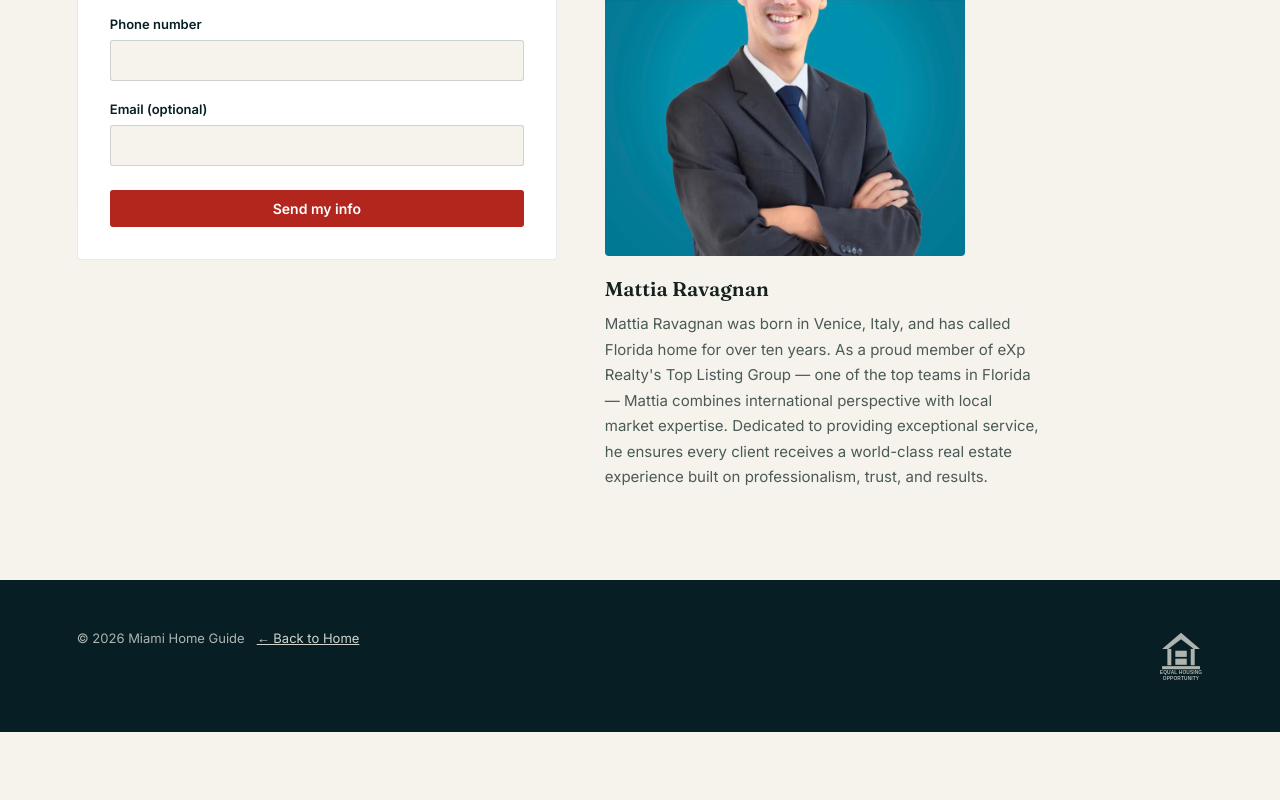
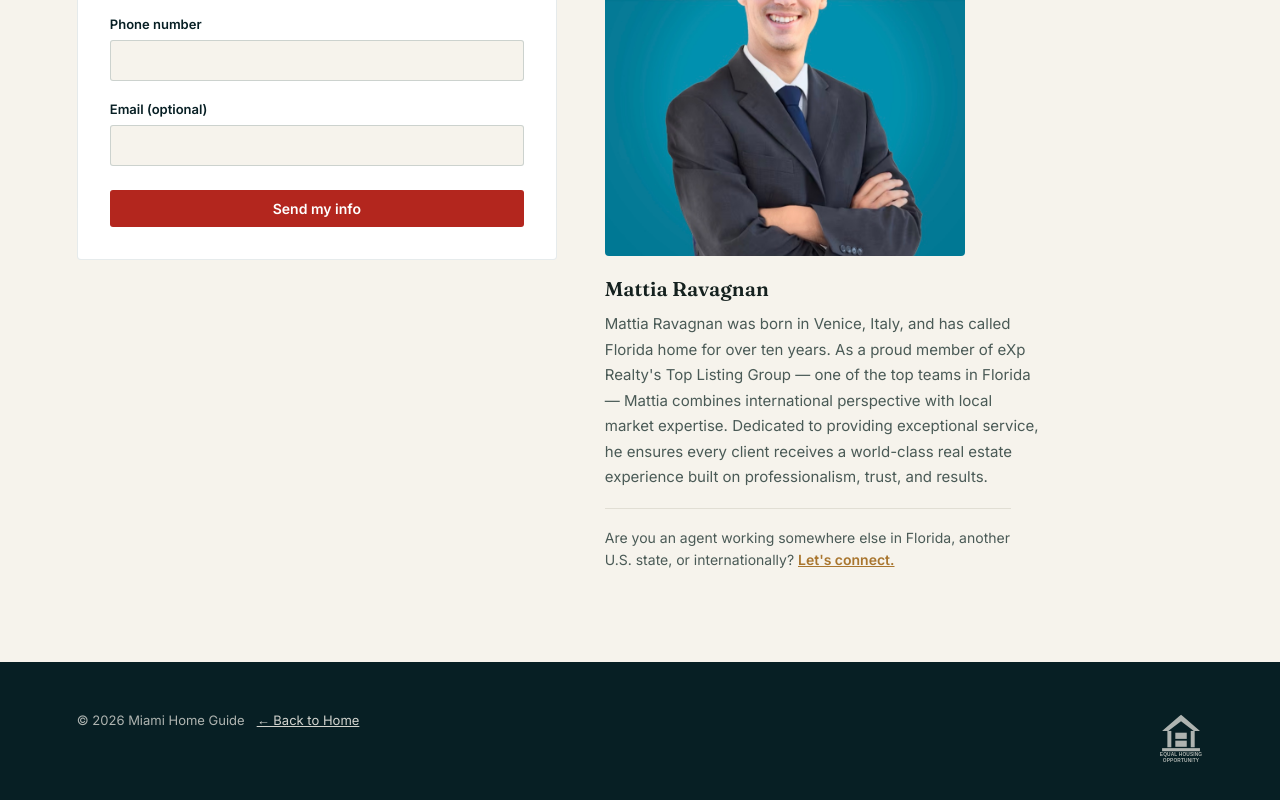
Before and after one commit to matravagnan-droid/miami-home-guide, a Next.js app: page /book-a-call in a window 1280 px wide. Shown: the part 555-1355 px from the top of the page. Before the commit the page ends 1287 px from the top, so only its background shows below. Built offline with nearby package versions, Linux system fonts and the light colour scheme.

Commit message:
Add agent-referral line below bio on lead pages
Adds a small line under the bio on Book a Call and Get Pre-Approved (shared AgentBio component) inviting agents outside Miami-Dade to connect on referrals, with a mailto link. Translated into all 6 site languages.

```diff
--- a/app/components/AgentBio.js
+++ b/app/components/AgentBio.js
@@ -10,6 +10,10 @@ export default function AgentBio() {
       <img src="/images/mattia-headshot.jpg" alt={t.agentBio.name} className="agent-bio-photo" />
       <h3 className="agent-bio-name">{t.agentBio.name}</h3>
       <p className="agent-bio-text">{t.agentBio.bio}</p>
+      <p className="agent-bio-referral">
+        {t.agentBio.referral}{" "}
+        <a href="mailto:mat.ravagnan@gmail.com">{t.agentBio.referralCta}</a>
+      </p>
     </div>
   );
 }
--- a/app/globals.css
+++ b/app/globals.css
@@ -1107,6 +1107,22 @@ footer a {
   margin: 0;
 }
 
+.agent-bio-referral {
+  font-size: 14px;
+  line-height: 1.6;
+  color: #4a5a56;
+  max-width: 46ch;
+  margin: 18px 0 0;
+  padding-top: 18px;
+  border-top: 1px solid #e1ded4;
+}
+
+.agent-bio-referral a {
+  color: var(--sunset);
+  font-weight: 600;
+  text-decoration: underline;
+}
+
 .lead-intro {
   font-family: var(--display);
   font-size: clamp(20px, 2.4vw, 28px);
```
Also changed, not shown: app/i18n/translations.js.
